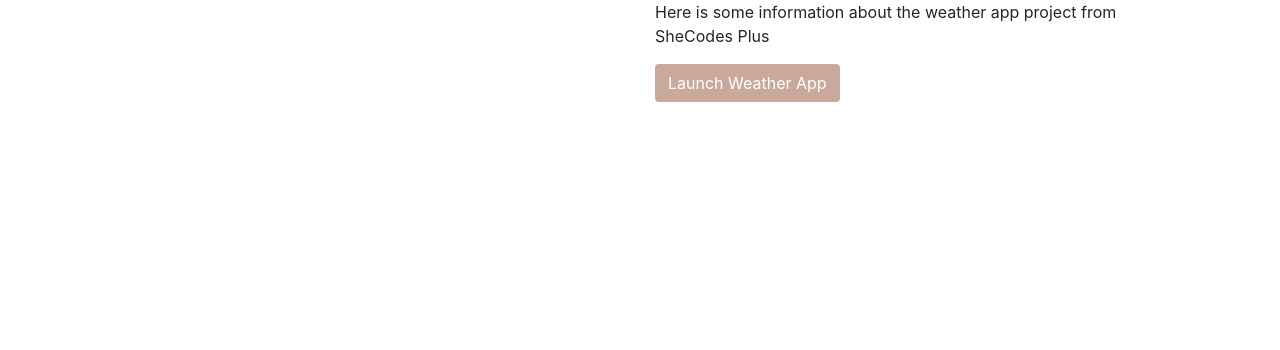
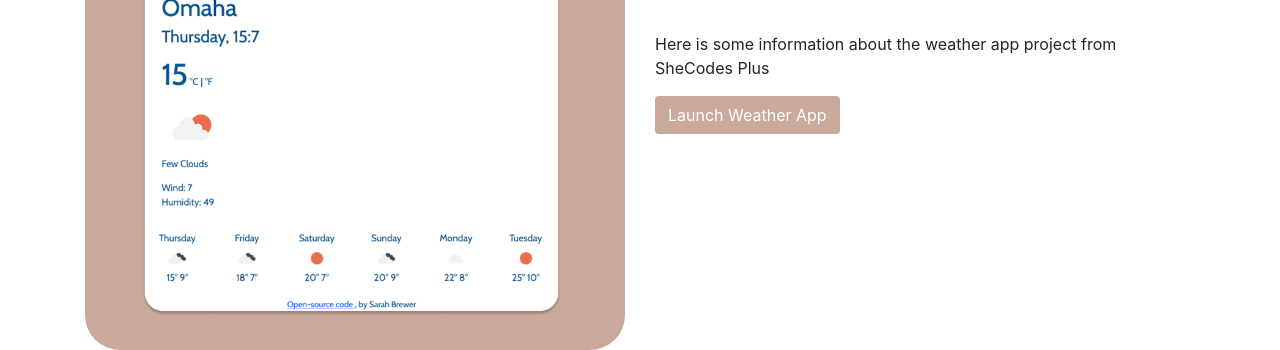
Before and after one commit to srhbrwr/Portfolio-Project, a plain HTML site: page index.html in a window 1280 px wide. Shown: the part 742-1092 px from the top of the page. Before the commit the page ends 844 px from the top, so only its background shows below. Drawn offline with nearby package versions, Linux system fonts and the light colour scheme.

Commit message:
Weather app image

```diff
--- a/index.html
+++ b/index.html
@@ -27,11 +27,13 @@
     </div>
 </div>
 
-<p class="text-center mt-5">See my most recent projects below!</p>
+<p class="text-center mt-5 mb-5">See my most recent projects below!</p>
 
 <div class="container">
     <div class="row">
-        <div class="col-6"></div>
+        <div class="col-6">
+            <img src="images/weatherapp.png" class="img-fluid">
+        </div>
         <div class="col-6">
             <h2 class="mt-5 mb-5">Weather App Project</h2>
             <p class="mb-3">Here is some information about the weather app project from SheCodes Plus</p>
--- a/src/styles.css
+++ b/src/styles.css
@@ -31,3 +31,7 @@ p {
 .btn-branding:hover {
     color: white;
 }
+
+img {
+    border-radius: 35px;
+}
```
Also changed, not shown: images/weatherapp.png (added), 2 other files.
